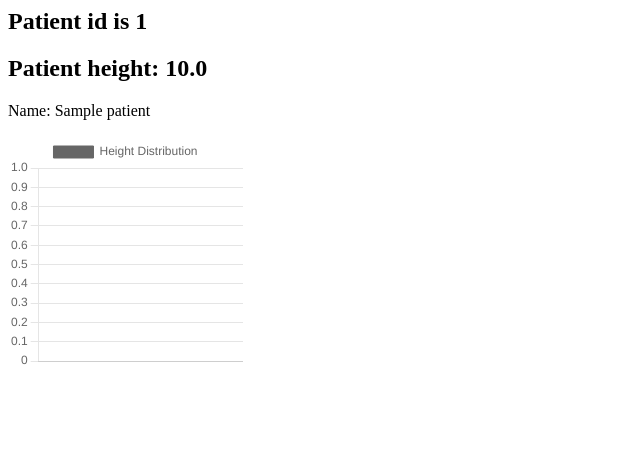
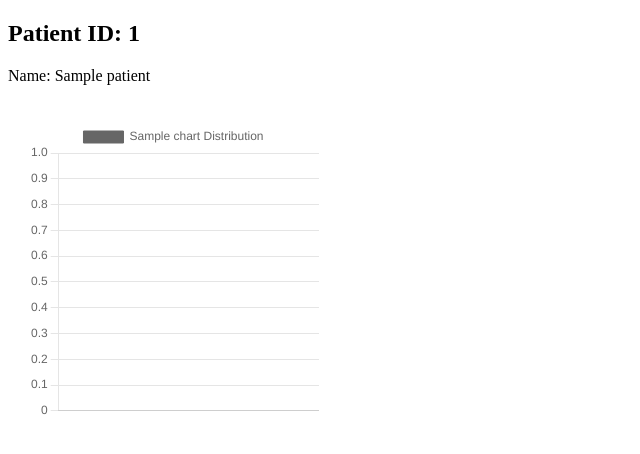
Before and after one commit to jaivalupadhyay/dsci551-project, a Django app: template health_insights/insights/templates/insights/analysis.html in a window 1280 px wide. Shown: the top 454 px of the page, without its empty margins (0-640 px from the left). Run offline with Django 3.2, Linux system fonts and the light colour scheme; tables that the repository leaves empty hold one stand-in row (values such as "Sample post"); the template is opened without the code that fills it: values that come from a table or form of the project are taken from there, most other values are stand-ins (such as "Sample title", 1, 10 or a date in 2020).

Commit message:
Added user charts

```diff
--- a/health_insights/insights/templates/insights/analysis.html
+++ b/health_insights/insights/templates/insights/analysis.html
@@ -1,38 +1,109 @@
+
+<!DOCTYPE html>
+<html lang="en">
+<head>
+    <meta charset="UTF-8">
+    <title>Patient Data Chart</title>
     <script src="https://cdn.jsdelivr.net/npm/chart.js"></script>
-<h2>Patient id is {{ id }}</h2>
-<h2>Patient height: {{ mypatient.height }}</h2>
-<p>Name: {{ mypatient.name }}</p>
-<div style="width:30%; height:30%">
-    <canvas id="heightChart" width="50" height="50"></canvas>
+    <style>
+        .chart-container {
+            display: grid;
+            grid-template-columns: repeat(4, 1fr); /* Creates three columns */
+            gap: 20px; /* Adds space between charts */
+            padding: 20px; /* Padding around the grid */
+        }
+        .chart-box {
+            width: 100%; /* Full width of the column */
+            height: 300px; /* Fixed height for all charts */
+        }
+        canvas {
+            width: 100% !important; /* Important to override default styles */
+            height: 100% !important;
+        }
+    </style>
+</head>
+<body>
+<h2>Patient ID: {{ patient.id }}</h2>
+<p>Name: {{ patient.name }}</p>
+
+<div class="chart-container">
+    {% for chart in charts_data %}
+    <div class="chart-box">
+        <canvas id="{{ chart.attribute }}Chart"></canvas>
     </div>
 
+    <script>
+        var ctx = document.getElementById('{{ chart.attribute }}Chart').getContext('2d');
+        var allValues = {{ chart.values|safe }};
+        var userValue = {{ chart.user_value }};
+        var minValue = Math.min(...allValues);
+        var maxValue = Math.max(...allValues);
+        var range = maxValue - minValue;
+        var binSize = range / 10;  // Define the size of each bin dynamically
 
-<script>
-var ctx = document.getElementById('heightChart').getContext('2d');
-var userHeight = {{ mypatient.height }};
-var allHeights = {{ all_data|safe }};
-var labels = Array.from(new Set(allHeights)).sort((a, b) => a - b);
+        var binCounts = {};
+        allValues.forEach(function(val) {
+            var bin = Math.round((Math.floor(val / binSize) * binSize) * 100) / 100; // Round to two decimal places
+            binCounts[bin] = (binCounts[bin] || 0) + 1;
+        });
 
-var counts = labels.map(label => allHeights.filter(height => height === label).length);
+        var labels = Object.keys(binCounts).sort((a, b) => parseFloat(a) - parseFloat(b));
+        var counts = labels.map(bin => binCounts[bin]);
 
-var chart = new Chart(ctx, {
+        var backgroundColors = labels.map(label => {
+            var binStart = parseFloat(label);
+            var binEnd = binStart + binSize;
+            if (userValue >= binStart && userValue < binEnd) {
+                return 'rgba(255, 99, 132, 0.7)';  // Highlight color for user's bin
+            } else {
+                return 'rgba(75, 192, 192, 0.2)';  // Default color
+            }
+        });
+
+        var borderColors = labels.map(label => {
+            var binStart = parseFloat(label);
+            var binEnd = binStart + binSize;
+            if (userValue >= binStart && userValue < binEnd) {
+                return 'rgba(255, 99, 132, 1)';  // Highlight border color for user's bin
+            } else {
+                return 'rgba(75, 192, 192, 1)';  // Default border color
+            }
+        });
+
+        new Chart(ctx, {
             type: 'bar',
             data: {
                 labels: labels,
                 datasets: [{
-            label: 'Height Distribution',
+                    label: '{{ chart.label }} Distribution',
                     data: counts,
-            backgroundColor: labels.map(label => label === userHeight ? 'rgba(255, 99, 132, 0.7)' : 'rgba(75, 192, 192, 0.2)'),
-            borderColor: labels.map(label => label === userHeight ? 'rgba(255, 99, 132, 1)' : 'rgba(75, 192, 192, 1)'),
+                    backgroundColor: backgroundColors,
+                    borderColor: borderColors,
                     borderWidth: 1
                 }]
             },
             options: {
                 scales: {
-            y: {
+                    yAxes: [{
+                        ticks: {
                             beginAtZero: true
                         }
+                    }],
+                    xAxes: [{
+                        ticks: {
+                            callback: function(value) {
+                                return value.toFixed(2); // Ensures labels on x-axis are rounded to two decimal places
                             }
+                        }
+                    }]
+                },
+                responsive: true,
+                maintainAspectRatio: false
             }
         });
     </script>
+    {% endfor %}
+</div>
+
+</body>
+</html>
--- a/health_insights/scripts/parser2.py
+++ b/health_insights/scripts/parser2.py
@@ -17,7 +17,7 @@ def run():
     with open("dataset.json", 'r') as file:
         data = json.load(file)['Sheet1']
 
-        for item in data[:11]:
+        for item in data[:30000]:
             patient_id = item['Patient ID']
 
             database = 'db2' if int(patient_id) % 2 == 0 else 'db1'
```
Also changed, not shown: health_insights/insights/views.py (+25 -5 lines). Lines whose indentation alone changed are shown as unchanged.
